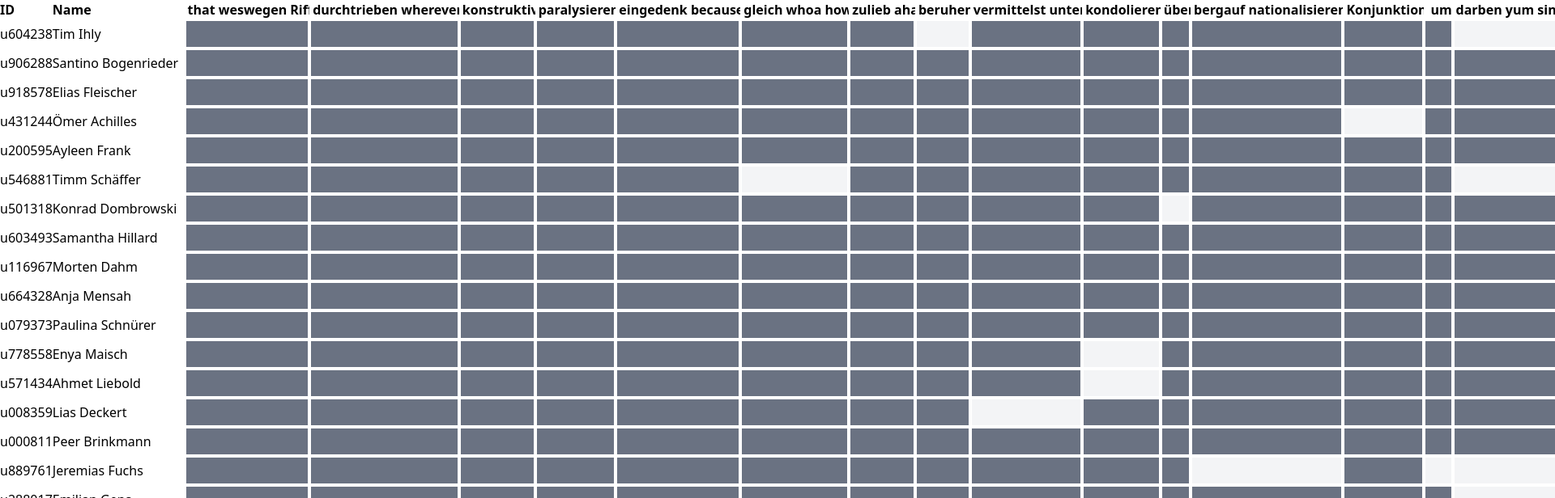
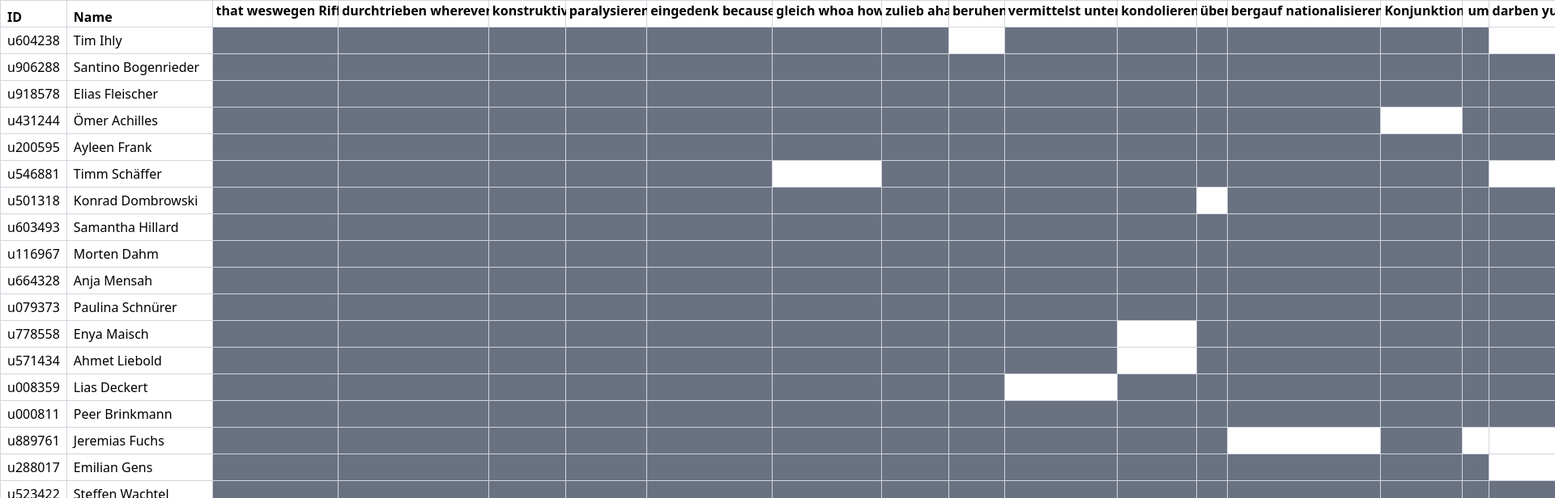
Before and after one commit to jkbh/access-table, a React (Vite) app: page / in a window 1280 px wide. Shown: the top 616 px of the page at 81% size, 1920 px wide, since content can reach past the window. Built offline with nearby package versions, Linux system fonts and the light colour scheme.

Commit message:
update styles

```diff
--- a/src/components/AccessTable.tsx
+++ b/src/components/AccessTable.tsx
@@ -47,6 +47,7 @@ export default function AccessTable() {
       setColumn({ ...prevCol, size: sizes[i] });
     });
   }, []);
+
   return (
     <table className="whitespace-nowrap">
       <thead>
@@ -55,7 +56,7 @@ export default function AccessTable() {
             <th
               ref={thRefs[i]}
               key={header.id}
-              className="sticky top-0 z-30 bg-white text-left"
+              className="sticky top-0 z-30 border border-gray-300 bg-white text-left"
               style={{ left: header.column.getStart() }}
             >
               {flexRender(header.column.columnDef.header, header.getContext())}
@@ -65,7 +66,7 @@ export default function AccessTable() {
             <th
               ref={thRefs[i + table.getLeftLeafHeaders().length]} // offset index to skip pinned column refs
               key={header.id}
-              className="sticky top-0 z-20 bg-white"
+              className="sticky top-0 z-20 border border-gray-300 bg-white"
             >
               {flexRender(header.column.columnDef.header, header.getContext())}
             </th>
@@ -78,14 +79,14 @@ export default function AccessTable() {
             {row.getLeftVisibleCells().map((cell) => (
               <td
                 key={cell.id}
-                className="sticky z-10 bg-white"
+                className="sticky z-10 border border-gray-300 bg-white"
                 style={{ left: cell.column.getStart() }}
               >
                 {flexRender(cell.column.columnDef.cell, cell.getContext())}
               </td>
             ))}
             {row.getCenterVisibleCells().map((cell) => (
-              <td key={cell.id} className="p-0.5">
+              <td key={cell.id} className="border border-gray-300">
                 {flexRender(cell.column.columnDef.cell, cell.getContext())}
               </td>
             ))}
--- a/src/components/columns.tsx
+++ b/src/components/columns.tsx
@@ -7,10 +7,12 @@ const columnHelper = createColumnHelper<User>();
 export function getColumns(groups: string[]) {
   const defaultColumns = [
     columnHelper.accessor("id", {
-      header: "ID",
+      header: () => <div className="px-2">ID</div>,
+      cell: (info) => <div className="px-2">{info.getValue()}</div>,
     }),
     columnHelper.accessor("name", {
-      header: "Name",
+      header: () => <div className="px-2">Name</div>,
+      cell: (info) => <div className="px-2">{info.getValue()}</div>,
     }),
   ];
 
@@ -18,11 +20,11 @@ export function getColumns(groups: string[]) {
     columnHelper.accessor((row) => row.groupStates[group] ?? "notAssigned", {
       id: group,
       header: () => (
-        <div className="w-mode-sideways-lr translate-x-1">{group}</div>
+        <div className="w-mode-sideways-lr translate-x-1 pb-2">{group}</div>
       ),
       cell: (info) => (
         <div
-          className={`min-h-8 min-w-8 ${info.getValue() === "assigned" ? "bg-gray-500" : "bg-gray-100"}`}
+          className={`min-h-8 min-w-8 ${info.getValue() === "assigned" ? "bg-gray-500" : "bg-transparent"}`}
         ></div>
       ),
     }),
```
